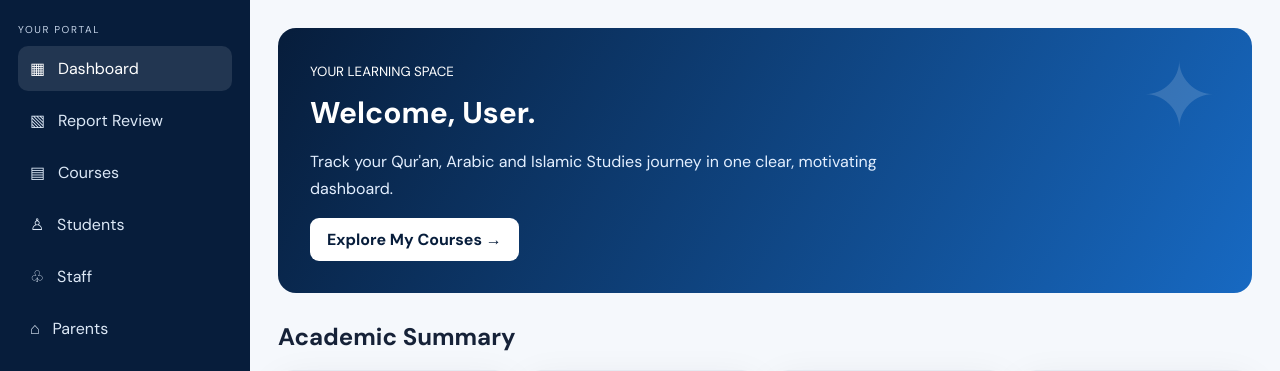
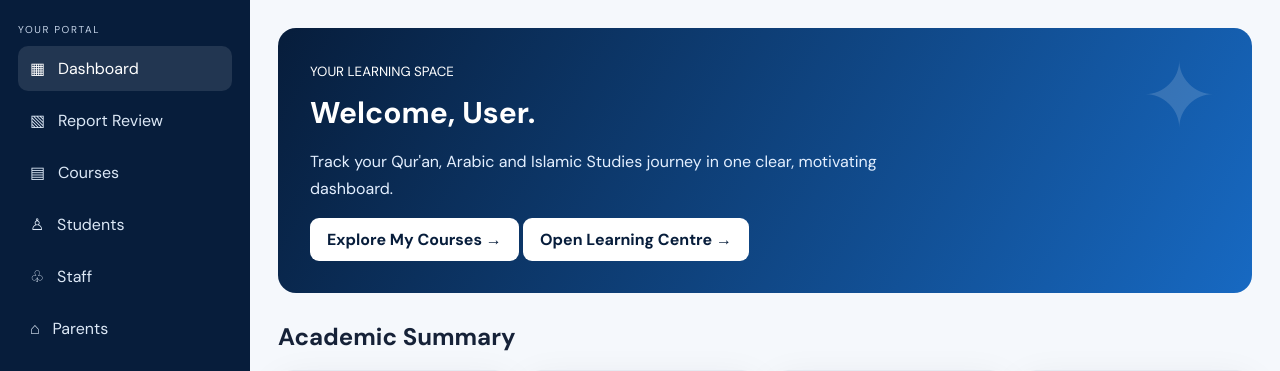
Before and after one commit to fadilu439/areej-virtual-islamic-academy, a Flask app: template templates/student.html in a window 1280 px wide. Shown: the part 88-459 px from the top of the page. Run offline with Flask 3, Linux system fonts and the light colour scheme; the template is opened without the code that fills it: most values are stand-ins (such as "Sample title", 1, 10 or a date in 2020).

Commit message:
Link student dashboard to learning centre

```diff
--- a/templates/student.html
+++ b/templates/student.html
@@ -3,7 +3,7 @@
   <small>YOUR LEARNING SPACE</small>
   <h2>Welcome, {{ current_user.display_name }}.</h2>
   <p>Track your Qur'an, Arabic and Islamic Studies journey in one clear, motivating dashboard.</p>
-  <a class="btn light" href="#courses">Explore My Courses →</a>
+  <a class="btn light" href="#courses">Explore My Courses →</a> <a class="btn light" href="{{ url_for('student_learning_centre') }}">Open Learning Centre →</a>
   <span class="hero-mark">✦</span>
 </section>
 
```
